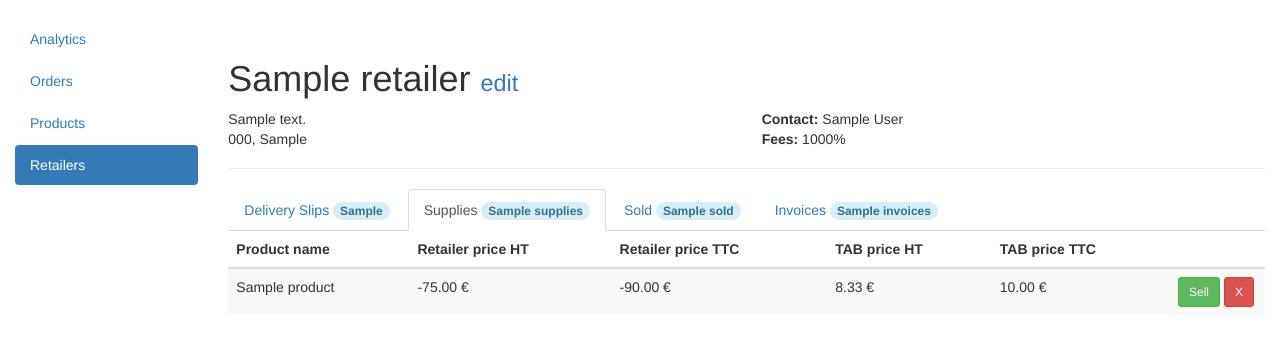
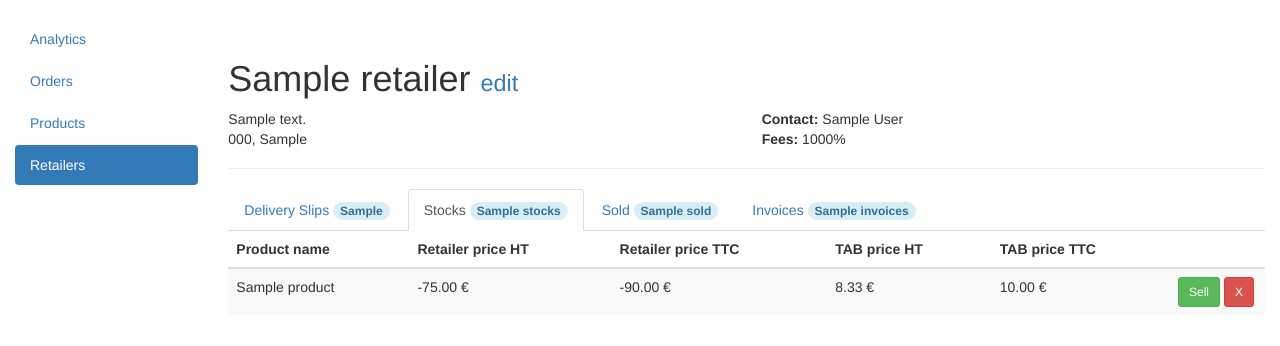
Before and after one commit to TammyAndBenjamin/tabapp, a Flask app: template tabapp/templates/retailers/supplies.html in a window 1280 px wide. Shown: the part 51-397 px from the top of the page. Run offline with Flask 2, Linux system fonts and the light colour scheme; tables that the repository leaves empty hold one stand-in row (values such as "Sample post"); the template is opened without the code that fills it: values that come from a table or form of the project are taken from there, most other values are stand-ins (such as "Sample title", 1, 10 or a date in 2020); some libraries are stand-ins or nearby versions.

Commit message:
Rename supplies as stocks

```diff
--- a/tabapp/templates/retailers/retailer.html
+++ b/tabapp/templates/retailers/retailer.html
@@ -16,8 +16,8 @@
         </div>
     </div>
     <ul class="nav nav-tabs">
-        <li{% if retailer_tab == 'delivery_slips' %} class="active"{% endif %}><a href="{{ url_for('retailers_deliveries_bp.index', retailer_id=retailer.id) }}">Delivery Slips <span class="tab_counts supplies badge alert-info">{{ tab_counts.delivery_slips }}</span></a></li>
-        <li{% if retailer_tab == 'supplies' %} class="active"{% endif %}><a href="{{ url_for('retailers_supplies_bp.index', retailer_id=retailer.id) }}">Supplies <span class="tab_counts supplies badge alert-info">{{ tab_counts.supplies }}</span></a></li>
+        <li{% if retailer_tab == 'delivery_slips' %} class="active"{% endif %}><a href="{{ url_for('retailers_deliveries_bp.index', retailer_id=retailer.id) }}">Delivery Slips <span class="tab_counts delivery_slips badge alert-info">{{ tab_counts.delivery_slips }}</span></a></li>
+        <li{% if retailer_tab == 'stocks' %} class="active"{% endif %}><a href="{{ url_for('retailers_supplies_bp.index', retailer_id=retailer.id) }}">Stocks <span class="tab_counts stocks badge alert-info">{{ tab_counts.stocks }}</span></a></li>
         <li{% if retailer_tab == 'sold' %} class="active"{% endif %}><a href="{{ url_for('retailers_bp.sold', retailer_id=retailer.id) }}">Sold <span class="tab_counts sold badge alert-info">{{ tab_counts.sold }}</span></a></li>
         <li{% if retailer_tab == 'invoices' %} class="active"{% endif %}><a href="{{ url_for('retailers_bp.invoices', retailer_id=retailer.id) }}">Invoices <span class="tab_counts invoices badge alert-info">{{ tab_counts.invoices }}</span></a></li>
     </ul>
--- a/tabapp/templates/retailers/supplies.html
+++ b/tabapp/templates/retailers/supplies.html
@@ -1,6 +1,6 @@
 {% extends 'retailers/retailer.html' %}
 
-{% set retailer_tab = 'supplies' %}
+{% set retailer_tab = 'stocks' %}
 
 {% block list %}
     <table class="table table-striped">
--- a/tabapp/views/retailers.py
+++ b/tabapp/views/retailers.py
@@ -21,7 +21,7 @@ def tab_counts(retailer):
         'delivery_slips': DeliverySlip.query.filter(
             DeliverySlip.retailer_id == retailer.id
         ).count(),
-        'supplies': RetailerProduct.query.filter(
+        'stocks': RetailerProduct.query.filter(
             RetailerProduct.retailer_id == retailer.id,
             RetailerProduct.sold_date.is_(None)
         ).count(),
--- a/tabapp/views/retailers_deliveries.py
+++ b/tabapp/views/retailers_deliveries.py
@@ -22,7 +22,7 @@ def tab_counts(retailer):
         'delivery_slips': DeliverySlip.query.filter(
             DeliverySlip.retailer_id == retailer.id
         ).count(),
-        'supplies': RetailerProduct.query.filter(
+        'stocks': RetailerProduct.query.filter(
             RetailerProduct.retailer_id == retailer.id,
             RetailerProduct.sold_date.is_(None)
         ).count(),
```
Also changed, not shown: tabapp/views/retailers_supplies.py (+4 -4 lines).
